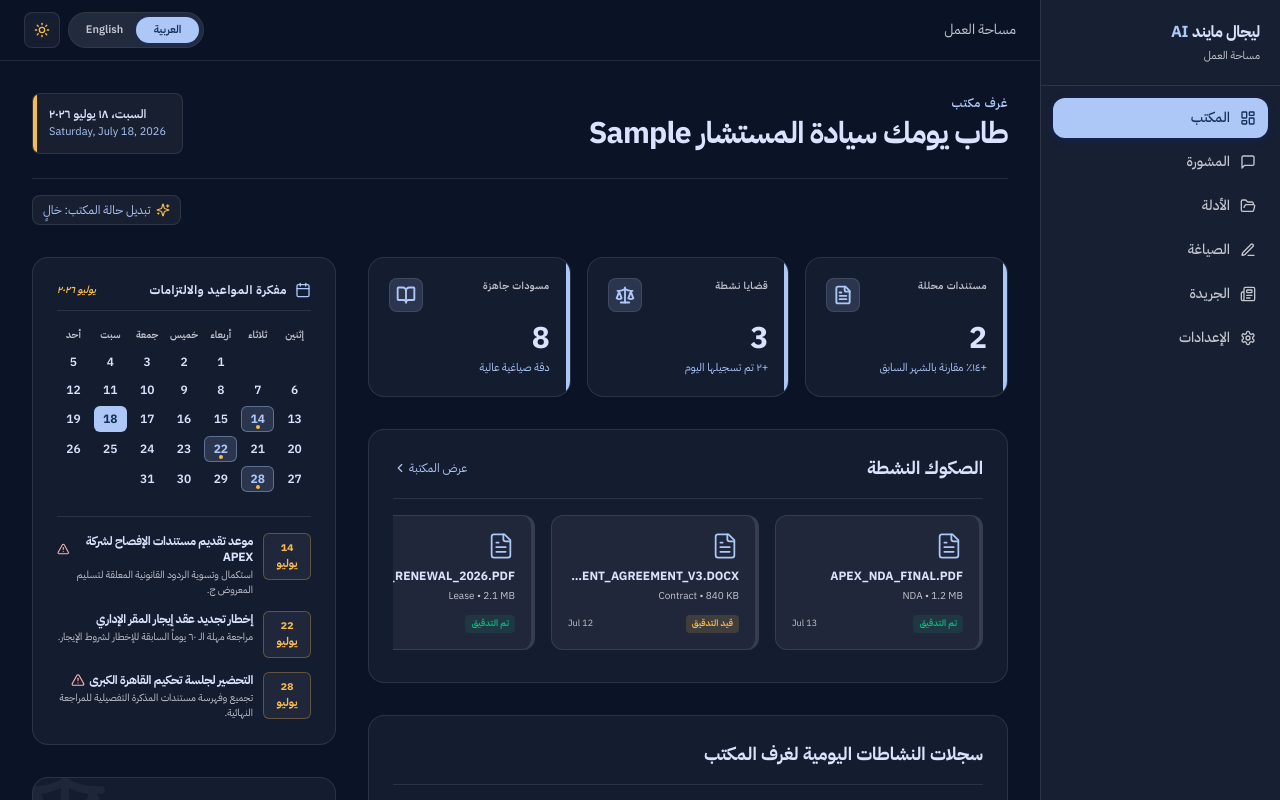
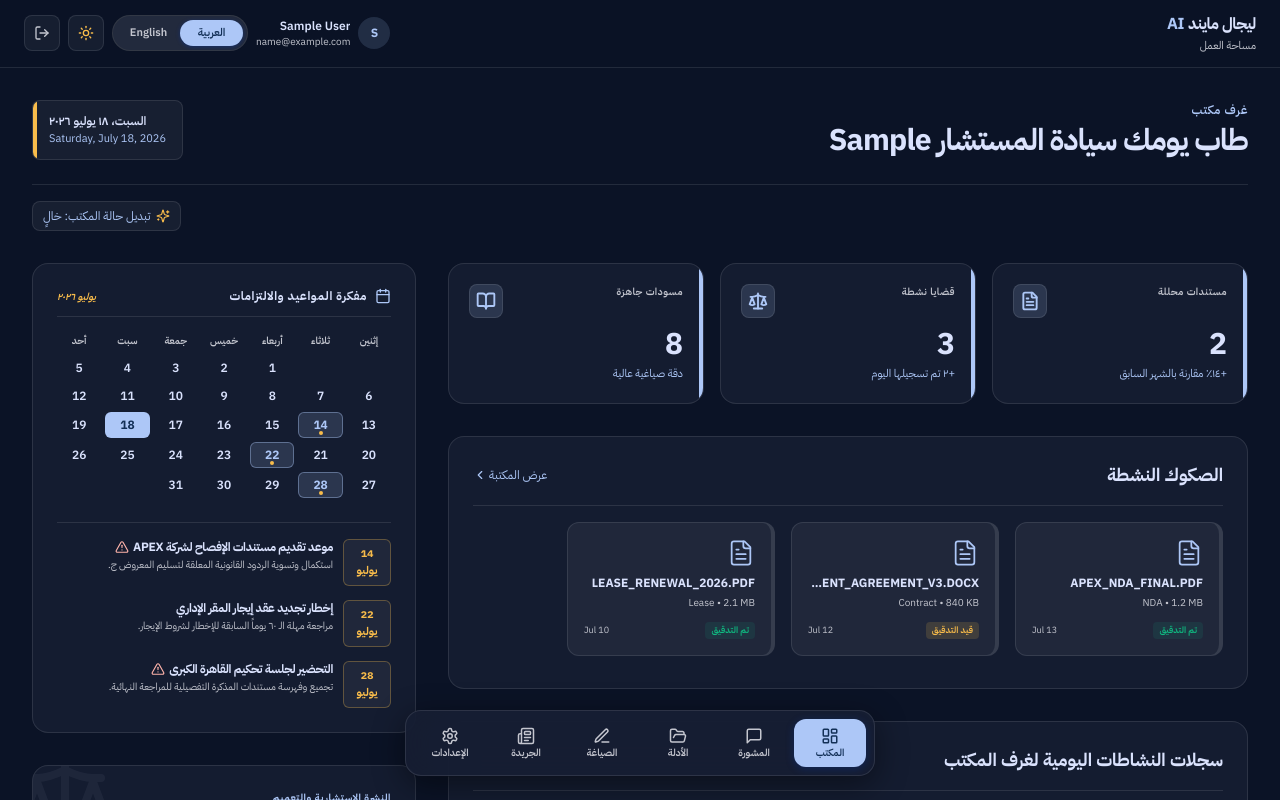
Before and after one commit to ALi-Maher-Mohamed/Legal-Mind-front, a Next.js app: page /dashboard in a window 1280 px wide. Shown: the top 800 px of the page. Built offline with nearby package versions, Linux system fonts and the light colour scheme; sample sign-in values are in the browser's storage.

Commit message:
adding nav btn and remove sidebar

```diff
--- /dev/null
+++ b/src/modules/dashboard/components/shell/DashboardBottomNav.tsx
@@ -0,0 +1,46 @@
+'use client';
+
+import { useLanguage } from '@/hooks/useLanguage';
+import type { DashboardView } from '@/types/dashboard.types';
+import { DASH_NAV_ITEMS } from '../../data/navItems';
+
+type Props = {
+  view: DashboardView;
+  onNavigate: (view: DashboardView) => void;
+};
+
+export default function DashboardBottomNav({ view, onNavigate }: Props) {
+  const { t } = useLanguage();
+
+  return (
+    <nav
+      className="pointer-events-none fixed inset-x-0 bottom-4 z-40 flex justify-center px-3 sm:bottom-6 sm:px-4"
+      aria-label={t.dashboard.workspace}
+    >
+      <div className="pointer-events-auto flex max-w-full items-center gap-0.5 overflow-x-auto rounded-2xl border border-brand/15 bg-white/90 p-1.5 shadow-[0_8px_32px_rgba(0,62,199,0.14)] backdrop-blur-xl dark:border-white/10 dark:bg-card/90 dark:shadow-[0_8px_32px_rgba(0,0,0,0.45)] sm:gap-1 sm:p-2">
+        {DASH_NAV_ITEMS.map((item) => {
+          const Icon = item.icon;
+          const active = view === item.id;
+          return (
+            <button
+              key={item.id}
+              type="button"
+              onClick={() => onNavigate(item.id)}
+              className={`inline-flex shrink-0 flex-col items-center justify-center gap-0.5 rounded-xl px-2.5 py-2 transition cursor-pointer sm:min-w-[4.5rem] sm:px-3 ${
+                active
+                  ? 'bg-brand text-on-brand shadow-[0_2px_8px_rgba(0,62,199,0.25)]'
+                  : 'text-muted hover:bg-[#f0f4ff] hover:text-foreground dark:hover:bg-white/5'
+              }`}
+              aria-current={active ? 'page' : undefined}
+            >
+              <Icon className="h-4 w-4 sm:h-[1.125rem] sm:w-[1.125rem]" />
+              <span className="max-w-[4.5rem] truncate text-[9px] font-semibold leading-tight sm:text-[10px]">
+                {t.dashboard[item.labelKey]}
+              </span>
+            </button>
+          );
+        })}
+      </div>
+    </nav>
+  );
+}
--- a/src/modules/dashboard/components/shell/DashboardShell.tsx
+++ b/src/modules/dashboard/components/shell/DashboardShell.tsx
@@ -6,9 +6,8 @@ import { ROUTES } from '@/config/routes';
 import type { AuthUser } from '@/types/auth.types';
 import type { DashboardView } from '@/types/dashboard.types';
 import { dashPageBg } from '../../lib/panelStyles';
-import DashboardSidebar from './DashboardSidebar';
 import DashboardTopBar from './DashboardTopBar';
-import SidebarNav from './SidebarNav';
+import DashboardBottomNav from './DashboardBottomNav';
 
 type Props = {
   user: AuthUser;
@@ -26,18 +25,12 @@ export default function DashboardShell({ user, view, onNavigate, children }: Pro
   };
 
   return (
-    <div className={`flex min-h-screen text-foreground ${dashPageBg}`}>
-      <DashboardSidebar
-        user={user}
-        view={view}
-        onNavigate={onNavigate}
-        onLogout={handleLogout}
-      />
-      <div className="flex min-w-0 flex-1 flex-col">
-        <DashboardTopBar onLogout={handleLogout} />
-        <SidebarNav view={view} onNavigate={onNavigate} variant="mobile" />
-        <main className="flex-1 overflow-y-auto p-4 sm:p-6 lg:p-8">{children}</main>
-      </div>
+    <div className={`flex min-h-screen flex-col text-foreground ${dashPageBg}`}>
+      <DashboardTopBar user={user} onLogout={handleLogout} />
+      <main className="flex-1 overflow-y-auto p-4 pb-28 sm:p-6 sm:pb-32 lg:p-8 lg:pb-32">
+        {children}
+      </main>
+      <DashboardBottomNav view={view} onNavigate={onNavigate} />
     </div>
   );
 }
--- a/src/modules/dashboard/components/shell/DashboardTopBar.tsx
+++ b/src/modules/dashboard/components/shell/DashboardTopBar.tsx
@@ -1,27 +1,46 @@
 'use client';
 
+import Link from 'next/link';
 import { LogOut, Sun, Moon } from 'lucide-react';
 import { useLanguage } from '@/hooks/useLanguage';
 import { useThemeContext } from '@/lib/providers/ThemeProvider';
 import { LanguageSwitch } from '@/components/ui';
+import { ROUTES } from '@/config/routes';
+import type { AuthUser } from '@/types/auth.types';
 
-type Props = { onLogout: () => void };
+type Props = {
+  user: AuthUser;
+  onLogout: () => void;
+};
 
-export default function DashboardTopBar({ onLogout }: Props) {
+export default function DashboardTopBar({ user, onLogout }: Props) {
   const { t, isRtl } = useLanguage();
   const { theme, toggleTheme } = useThemeContext();
 
   return (
     <header className="sticky top-0 z-30 flex items-center justify-between gap-3 border-b border-brand/15 bg-white/90 px-4 py-3 backdrop-blur-md dark:border-white/10 dark:bg-background/90 sm:px-6">
-      <div className="md:hidden">
-        <span className="text-sm font-bold text-foreground">
-          {t.common.brandName}
-          <span className="ms-1 text-brand">{t.common.brandSuffix}</span>
-        </span>
+      <div className="min-w-0">
+        <Link href={ROUTES.home} className="block select-none">
+          <span className="text-sm font-bold tracking-tight text-foreground sm:text-base">
+            {t.common.brandName}
+            <span className="ms-1 text-brand">{t.common.brandSuffix}</span>
+          </span>
+        </Link>
+        <p className="mt-0.5 truncate text-[11px] text-muted">
+          {user.firmName || t.dashboard.workspace}
+        </p>
       </div>
-      <p className="hidden text-sm text-muted md:block">{t.dashboard.workspace}</p>
 
-      <div className="flex items-center gap-2">
+      <div className="flex shrink-0 items-center gap-2">
+        <div className="hidden items-center gap-2 sm:flex">
+          <div className="flex h-8 w-8 items-center justify-center rounded-full bg-brand/15 text-xs font-bold text-brand">
+            {user.name.charAt(0).toUpperCase()}
+          </div>
+          <div className="min-w-0 max-w-[10rem]">
+            <p className="truncate text-xs font-semibold text-foreground">{user.name}</p>
+            <p className="truncate text-[10px] text-muted">{user.email}</p>
+          </div>
+        </div>
         <LanguageSwitch />
         <button
           type="button"
@@ -34,7 +53,7 @@ export default function DashboardTopBar({ onLogout }: Props) {
         <button
           type="button"
           onClick={onLogout}
-          className="md:hidden flex h-9 w-9 items-center justify-center rounded-lg border border-brand/15 bg-[#f0f4ff] text-muted dark:border-white/10 dark:bg-white/5 cursor-pointer"
+          className="flex h-9 w-9 items-center justify-center rounded-lg border border-brand/15 bg-[#f0f4ff] text-muted transition hover:text-foreground dark:border-white/10 dark:bg-white/5 cursor-pointer"
           aria-label={t.dashboard.logout}
         >
           <LogOut className="h-4 w-4" />
```
